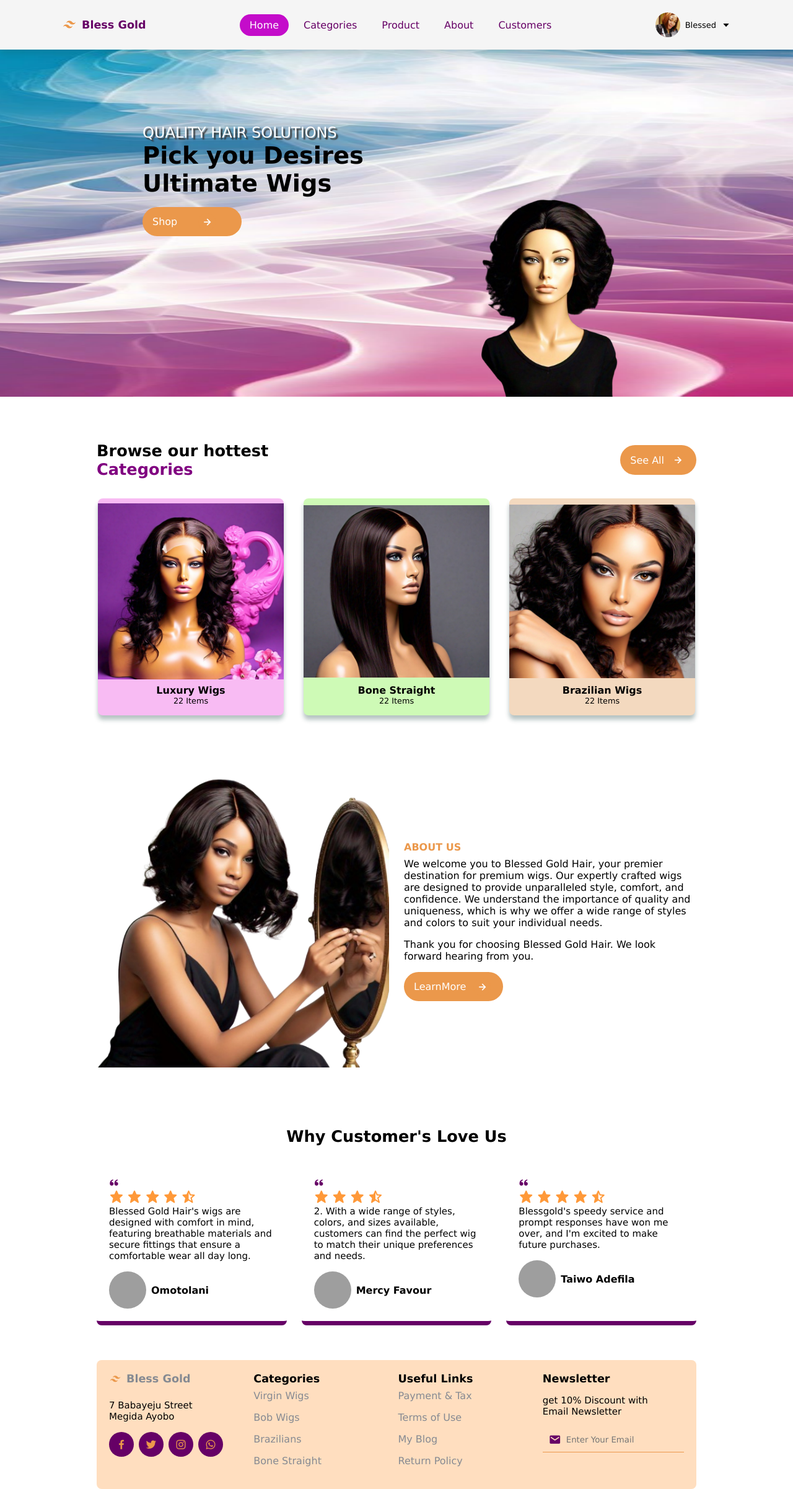
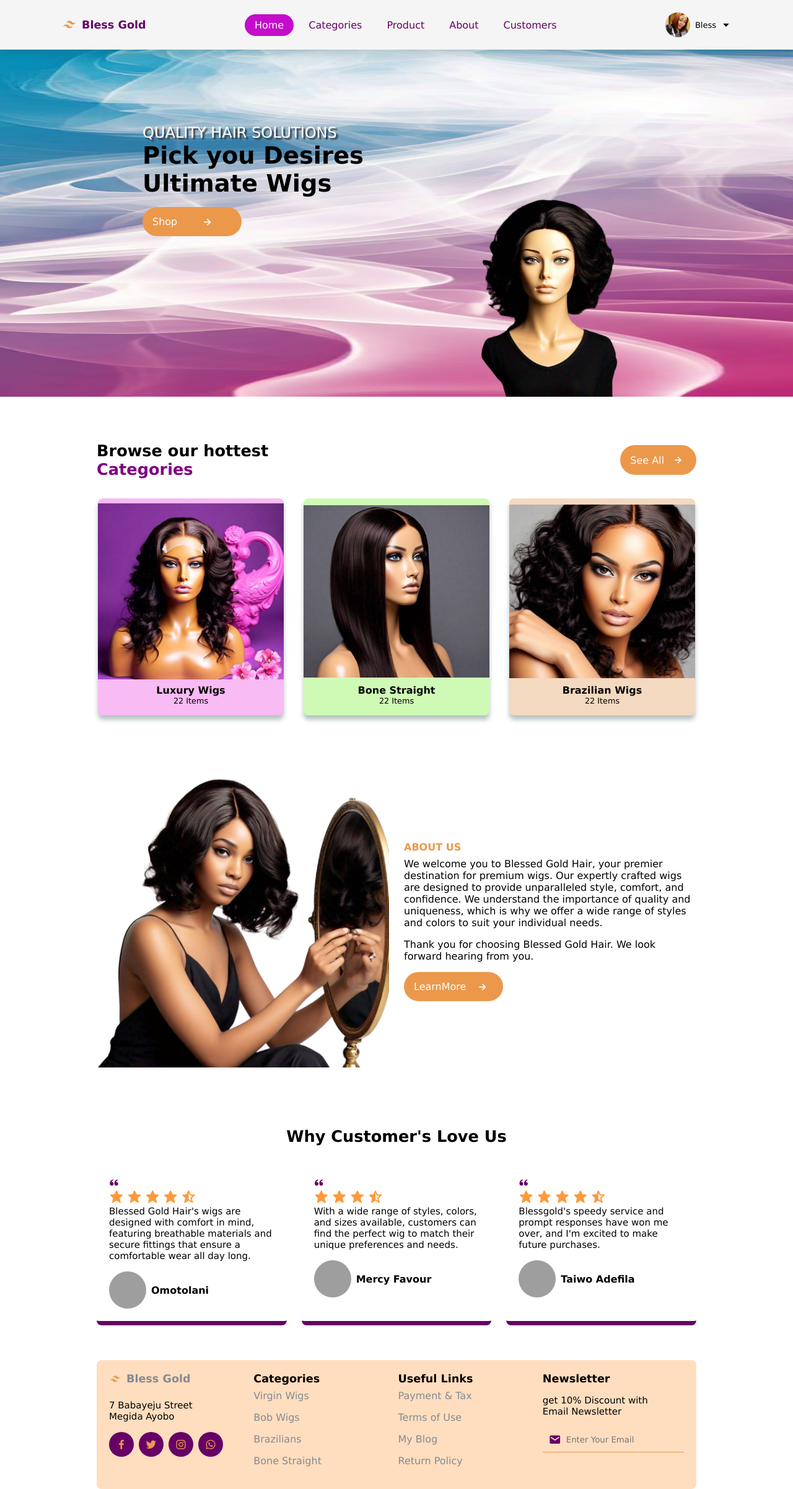
Before and after one commit to P-Grace-glitch/BlessGold, a plain HTML site: page index.html in a window 1280 px wide. Shown: the whole page at 62% size. Drawn offline with nearby package versions, Linux system fonts and the light colour scheme; grey boxes are pictures that could not be loaded.

Commit message:
Update index.html

```diff
--- a/index.html
+++ b/index.html
@@ -35,7 +35,7 @@
          <!-- Profile -->
          <div class="profile">
              <img src="img/hng.jpeg" alt="">
-             <span>Blessed</span>
+             <span>Bless</span>
              <i class='bx bx-caret-down' ></i>
          </div>
      </header>
@@ -158,7 +158,7 @@
                     <i class='bx bxs-star'></i>
                     <i class='bx bxs-star-half'></i>
                 </div>
-                <p>2. With a wide range of styles, colors, and sizes available, customers can find the perfect wig to match their unique preferences and needs.
+                <p>With a wide range of styles, colors, and sizes available, customers can find the perfect wig to match their unique preferences and needs.
                 </p>
                 <div class="review-profile">
                     <img src="img/pg18.jpeg.jpg" alt="">
```
